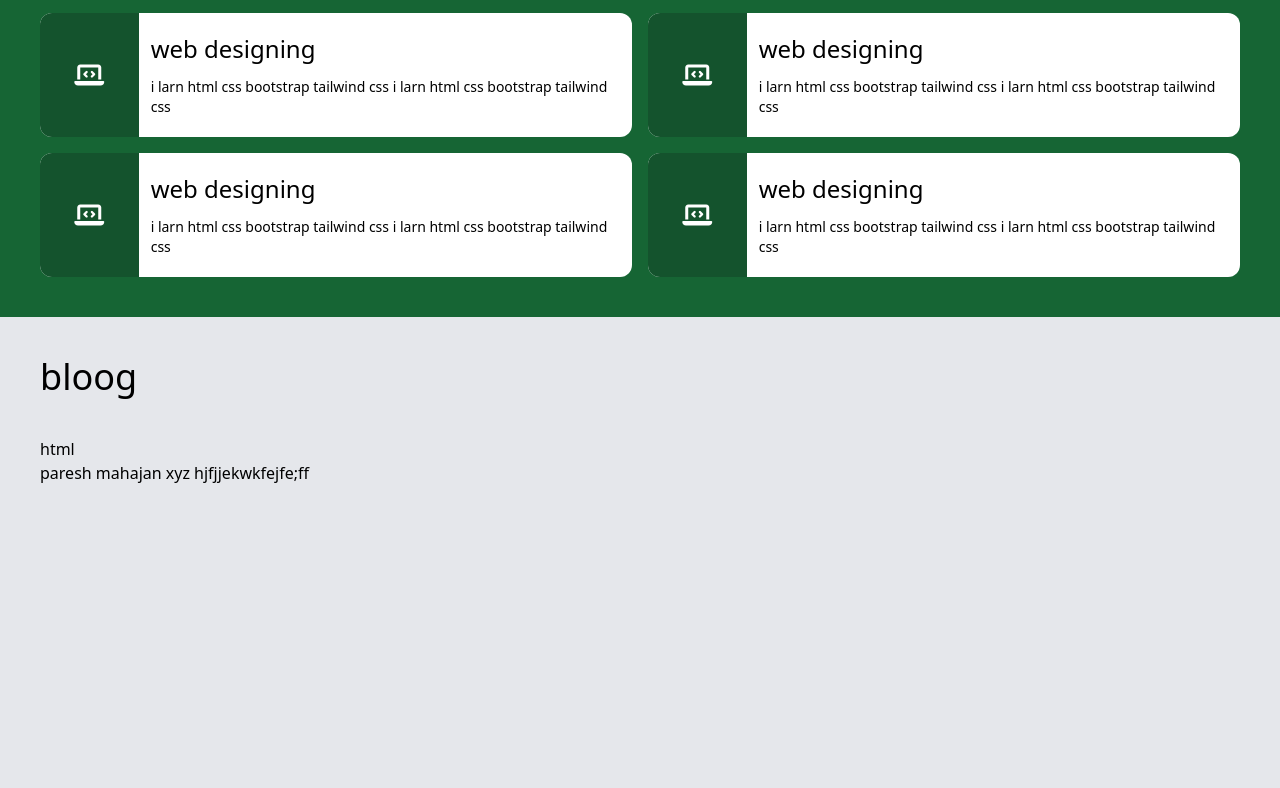
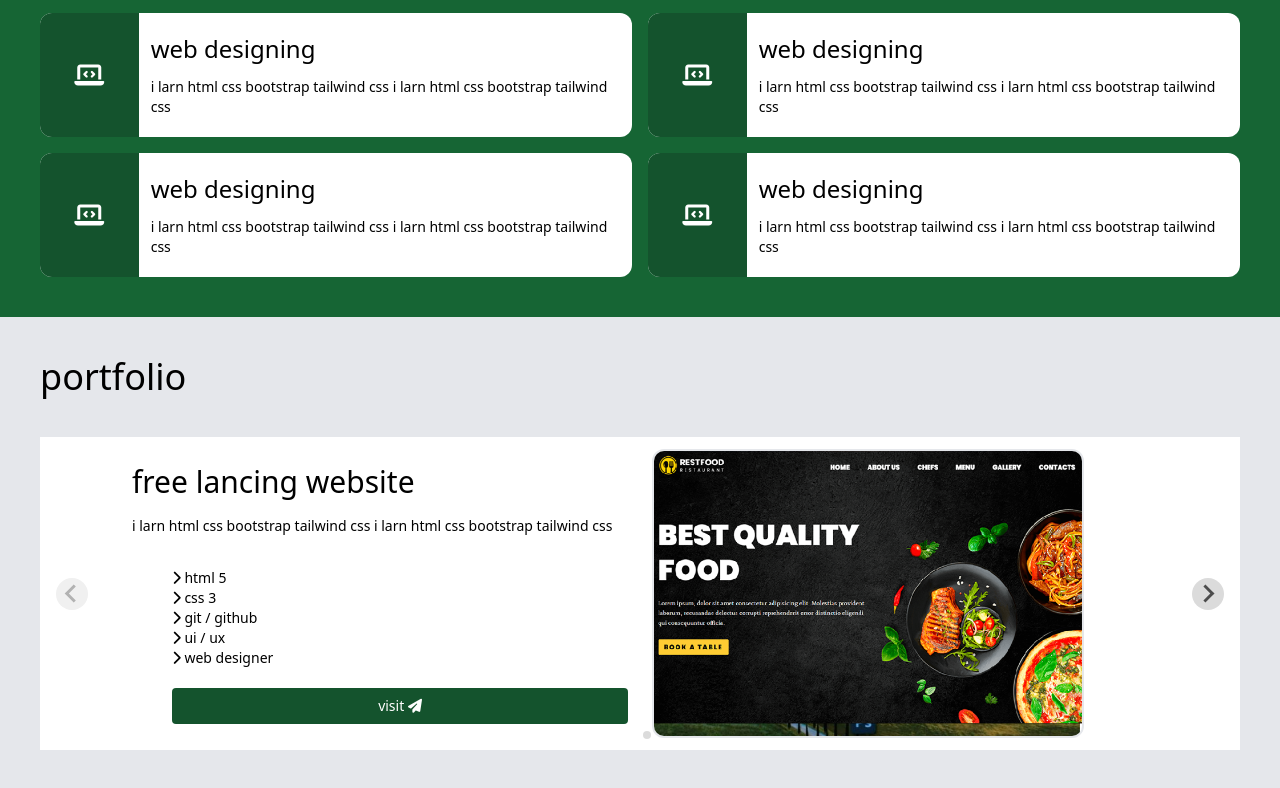
Before and after one commit to mahajanpare/tailwind_css, a website: page src/index.html in a window 1280 px wide. Shown: the part 2323-3111 px from the top of the page. Before the commit the page ends 2848 px from the top, so only its background shows below. Drawn offline with nearby package versions, Linux system fonts and the light colour scheme; files whose address does not match are found by name.

Commit message:
portfolio sec

```diff
--- a/src/index.html
+++ b/src/index.html
@@ -5,6 +5,7 @@
   <meta charset="UTF-8">
   <meta name="viewport" content="width=device-width, initial-scale=1.0">
   <link rel="stylesheet" href="../dist/output.css">
+  <link rel="stylesheet" href="https://cdn.jsdelivr.net/npm/@splidejs/splide@latest/dist/css/splide.min.css">
 </head>
 
 <body class="bg-gray-200">
@@ -220,17 +221,66 @@
     </div>
   </section>
 
-  <section id="portfolio" class="p-10">
+  <section id="portfolio" class="md:p-10 p-3">
     <div class="mb-10">
-      <h1 class="text-4xl fond-bold">bloog</h1>
+      <h1 class="text-4xl fond-bold">portfolio</h1>
     </div>
 
-    <div class="grid grid-cols-2">
-      <h1>html</h1>
-      <p>paresh mahajan xyz hjfjjekwkfejfe;ff</p>
+    <div class="splide">
+      <div class="splide__track">
+        <ul class="splide__list">
+          <li class="splide__slide">
+            <div class="grid md:grid-cols-2 grid-cols-1 bg-white place-content-center">
+              <div class="flex flex-col justify-center align-middle p-3 md:ml-20 ml-1">
+                <h1 class="text-3xl">free lancing website</h1>
+                <p class="mt-4 text-sm ">i larn html css bootstrap tailwind css i larn html css bootstrap tailwind css
+                </p>
+
+                <ul class="mt-8 text-sm flex flex-col ml-10">
+                  <li><i class="fa-solid fa-chevron-right"></i> html 5</li>
+                  <li><i class="fa-solid fa-chevron-right"></i> css 3</li>
+                  <li><i class="fa-solid fa-chevron-right"></i> git / github</li>
+                  <li><i class="fa-solid fa-chevron-right"></i> ui / ux</li>
+                  <li><i class="fa-solid fa-chevron-right"></i> web designer</li>
+                  <li class="mt-5"><button class="p-2 bg-green-900 rounded text-white w-full">visit <i
+                        class="fas fa-paper-plane"></i></button></li>
+                </ul>
+              </div>
+
+              <div class="p-3">
+                <img src="images/shop-1.png" class="w-3/4 border-2 rounded-xl">
+              </div>
+            </div>
+          </li>
+          <li class="splide__slide">
+            <div class="grid md:grid-cols-2 grid-cols-1 bg-white place-content-center">
+              <div class="flex flex-col justify-center align-middle p-3 md:ml-20 ml-1">
+                <h1 class="text-3xl">main home</h1>
+                <p class="mt-4 text-sm ">i larn html css bootstrap tailwind css i larn html css bootstrap tailwind css
+                </p>
+
+                <ul class="mt-8 text-sm flex flex-col ml-10">
+                  <li><i class="fa-solid fa-chevron-right"></i> html 5</li>
+                  <li><i class="fa-solid fa-chevron-right"></i> css 3</li>
+                  <li><i class="fa-solid fa-chevron-right"></i> git / github</li>
+                  <li><i class="fa-solid fa-chevron-right"></i> ui / ux</li>
+                  <li><i class="fa-solid fa-chevron-right"></i> web designer</li>
+                  <li class="mt-5"><button class="p-2 bg-green-900 rounded text-white w-full">visit <i
+                        class="fas fa-paper-plane"></i></button></li>
+                </ul>
+              </div>
+
+              <div class="p-3">
+                <img src="images/shop-2.png" class="w-3/4 border-2 rounded-xl">
+              </div>
+            </div>
+          </li>
+        </ul>
+      </div>
     </div>
 
   </section>
+
 
   <script src="https://kit.fontawesome.com/dec63fa7a0.js" crossorigin="anonymous"></script>
   <script>
@@ -243,6 +293,14 @@
       }
     }
   </script>
+  <script>
+    document.addEventListener('DOMContentLoaded', function () {
+      new Splide('.splide').mount();
+      new WOW().init();
+    });
+  </script>
+
+  <script src="https://cdn.jsdelivr.net/npm/@splidejs/splide@latest/dist/js/splide.min.js"></script>
 </body>
 
 </html>
```
Also changed, not shown: dist/output.css, src/images/shop-1.png (added), src/images/shop-2.png (added).
